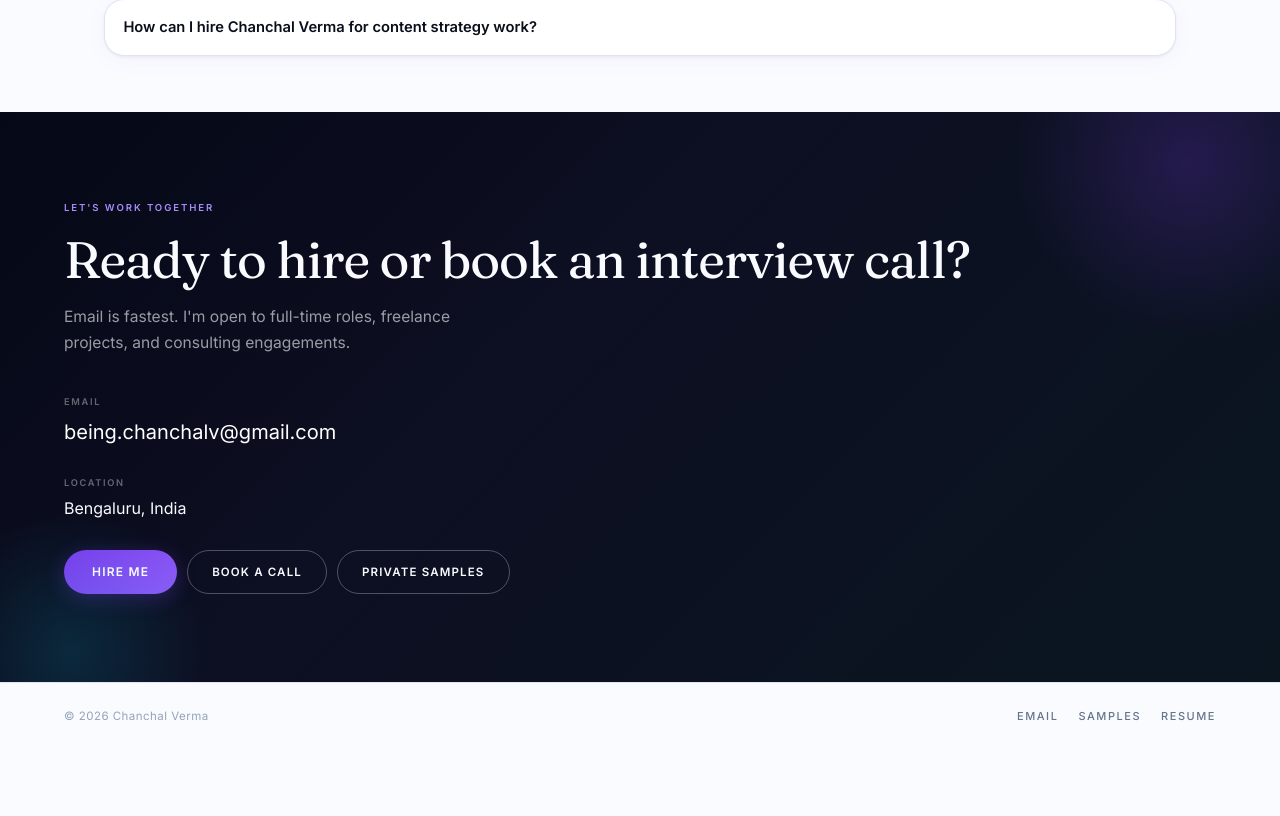
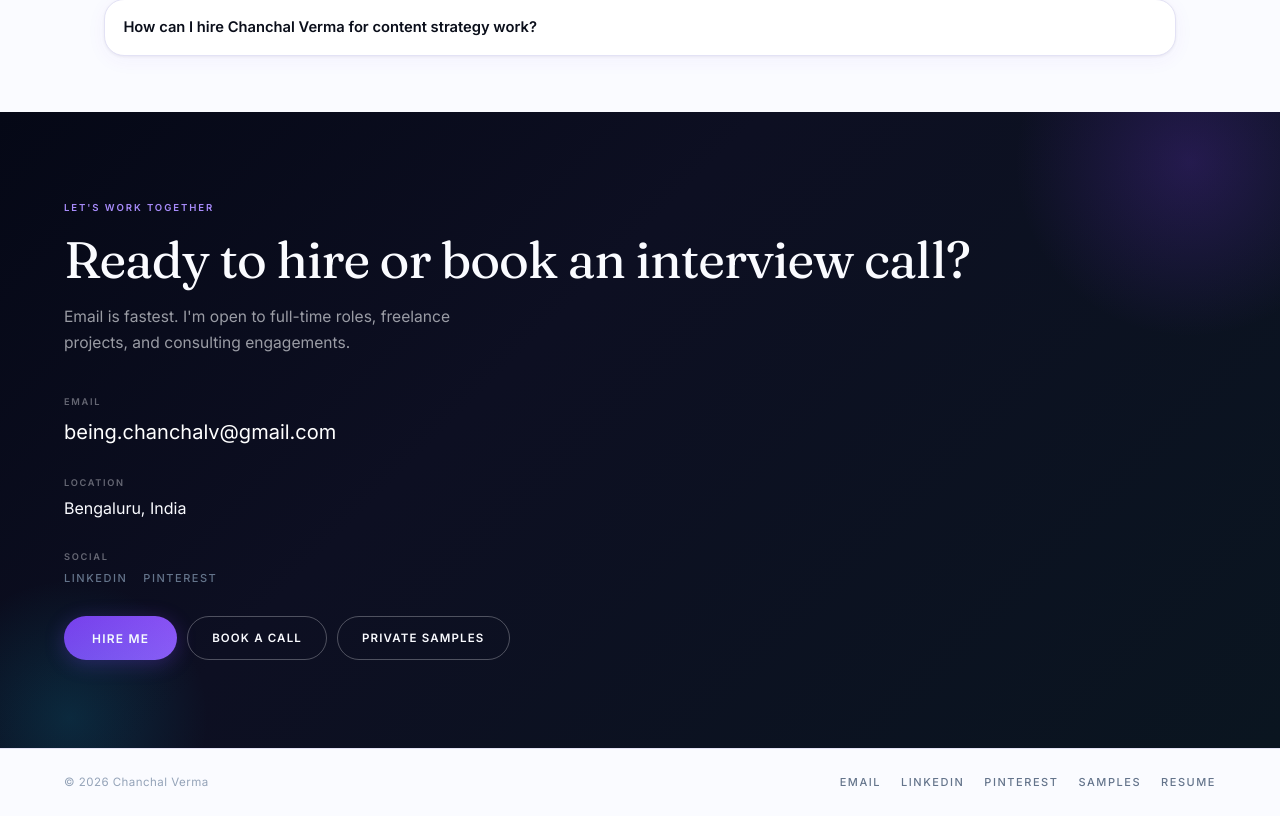
Before and after one commit to shashankshekhar2909/chanchal-cv, a Next.js app: page / in a window 1280 px wide. Shown: the part 4972-5788 px from the top of the page. Before the commit the page ends 5722 px from the top, so only its background shows below. Built offline with nearby package versions, Linux system fonts and the light colour scheme.

Commit message:
feat(content): switch to new resume and add LinkedIn/Pinterest links

```diff
--- a/app/layout.tsx
+++ b/app/layout.tsx
@@ -145,7 +145,11 @@ export default function RootLayout({
               "SEO Copywriting",
               "Catalog Copy Optimization",
             ],
-            sameAs: ["https://www.beingchanchal.com"],
+            sameAs: [
+              "https://www.beingchanchal.com",
+              site.contact.linkedin,
+              site.contact.pinterest,
+            ],
             jobTitle: [
               "Content Strategist",
               "Lifecycle Content Specialist",
--- a/app/page.tsx
+++ b/app/page.tsx
@@ -813,6 +813,17 @@ function Contact() {
               <p style={{ fontSize: "0.58rem", fontWeight: 700, letterSpacing: "0.18em", textTransform: "uppercase", color: "rgba(250,251,255,0.38)", marginBottom: "0.35rem" }}>Location</p>
               <p style={{ fontSize: "1rem", color: "#FAFBFF" }}>{site.contact.location}</p>
             </div>
+            <div>
+              <p style={{ fontSize: "0.58rem", fontWeight: 700, letterSpacing: "0.18em", textTransform: "uppercase", color: "rgba(250,251,255,0.38)", marginBottom: "0.35rem" }}>Social</p>
+              <div style={{ display: "flex", gap: "1rem", flexWrap: "wrap" }}>
+                <TrackLink href={site.contact.linkedin} target="_blank" rel="noreferrer" event="cta_contact_linkedin" className="nav-link">
+                  LinkedIn
+                </TrackLink>
+                <TrackLink href={site.contact.pinterest} target="_blank" rel="noreferrer" event="cta_contact_pinterest" className="nav-link">
+                  Pinterest
+                </TrackLink>
+              </div>
+            </div>
             <div style={{ display: "flex", flexWrap: "wrap", gap: "0.625rem" }}>
               <TrackLink href={site.contact.mailtoInterview} target="_blank" rel="noreferrer"
                 event="cta_hire_me" className="btn-accent btn-magnet">
@@ -846,6 +857,8 @@ function SiteFooter() {
         </p>
         <div style={{ display: "flex", gap: "1.25rem" }}>
           <TrackLink href={site.contact.mailtoInterview} target="_blank" rel="noreferrer" event="cta_footer_email" className="nav-link">Email</TrackLink>
+          <TrackLink href={site.contact.linkedin} target="_blank" rel="noreferrer" event="cta_footer_linkedin" className="nav-link">LinkedIn</TrackLink>
+          <TrackLink href={site.contact.pinterest} target="_blank" rel="noreferrer" event="cta_footer_pinterest" className="nav-link">Pinterest</TrackLink>
           <TrackLink href={site.contact.mailtoSamples} target="_blank" rel="noreferrer" event="cta_footer_samples" className="nav-link">Samples</TrackLink>
           <TrackLink href={site.hero.ctas.resume} target="_blank" rel="noreferrer" event="cta_footer_resume" className="nav-link">Resume</TrackLink>
         </div>
--- a/data/site.ts
+++ b/data/site.ts
@@ -17,7 +17,7 @@ export const site = {
     ctas: {
       email: "mailto:being.chanchalv@gmail.com?subject=Interview%20%E2%80%93%20Content%20%26%20Social%20Role&body=Hi%20Chanchal%2C%0AI'm%20reaching%20out%20about%20a%20Content%2FSocial%20role.%0AWe%E2%80%99d%20love%20to%20discuss%20your%20experience%20with%20lifecycle%20messaging%20and%20social%20systems.%0A%E2%80%94%20%5BName%5D",
       caseStudies: "#case-studies",
-      resume: "/resume.pdf",
+      resume: "/Chanchal_Verma_Resume.pdf",
     },
   },
   resultsSnapshot: [
@@ -179,6 +179,8 @@ export const site = {
   contact: {
     email: "being.chanchalv@gmail.com",
     location: "Bengaluru, India",
+    linkedin: "https://www.linkedin.com/in/chanchal-verma/",
+    pinterest: "https://in.pinterest.com/zillenniallife/",
     mailtoInterview:
       "mailto:being.chanchalv@gmail.com?subject=Interview%20%E2%80%93%20Content%20%26%20Social%20Role&body=Hi%20Chanchal%2C%0AI'm%20reaching%20out%20about%20a%20Content%2FSocial%20role.%0AWe%E2%80%99d%20love%20to%20discuss%20your%20experience%20with%20lifecycle%20messaging%20and%20social%20systems.%0A%E2%80%94%20%5BName%5D",
     mailtoSamples:
```
Also changed, not shown: 2 other files (tests, documents, lock files or other folders).
